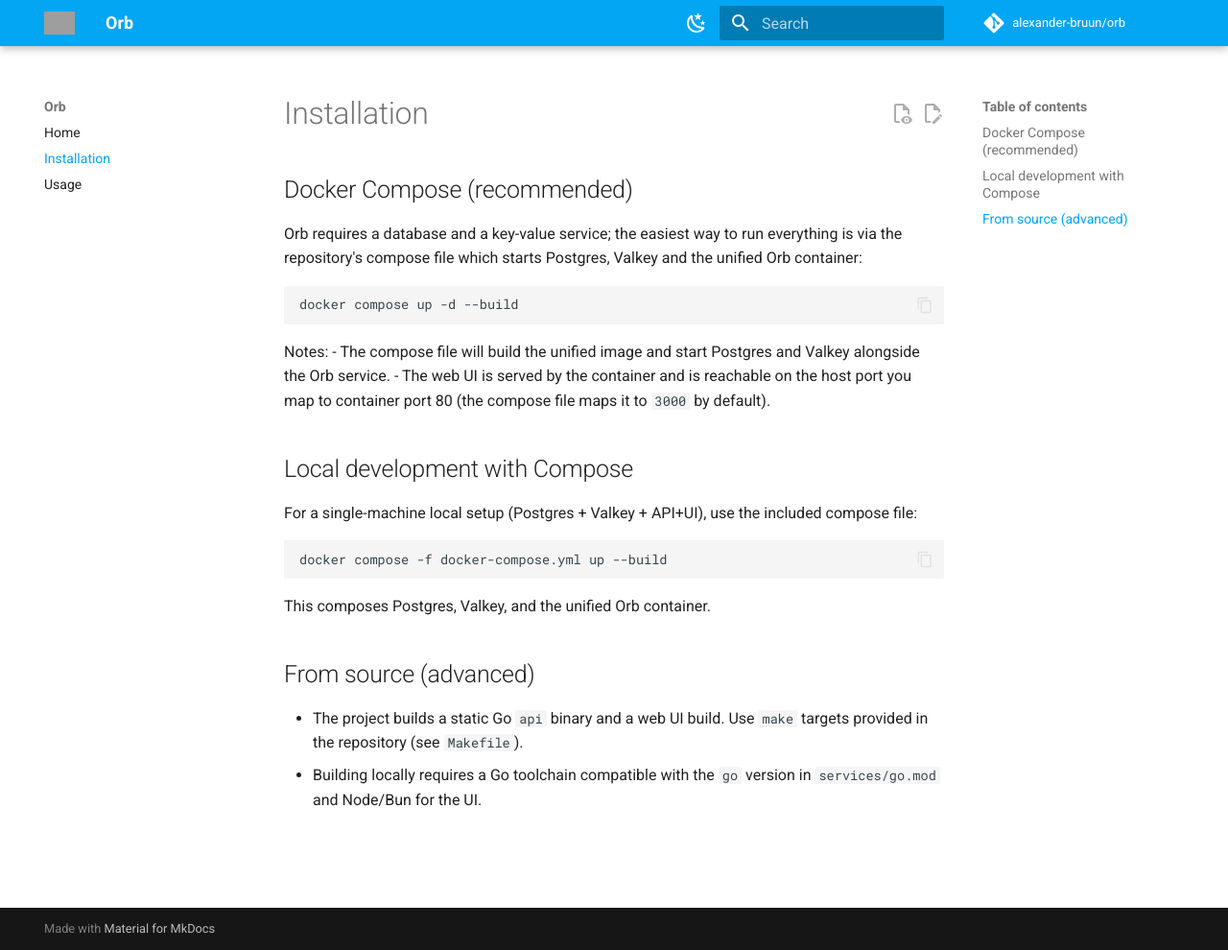
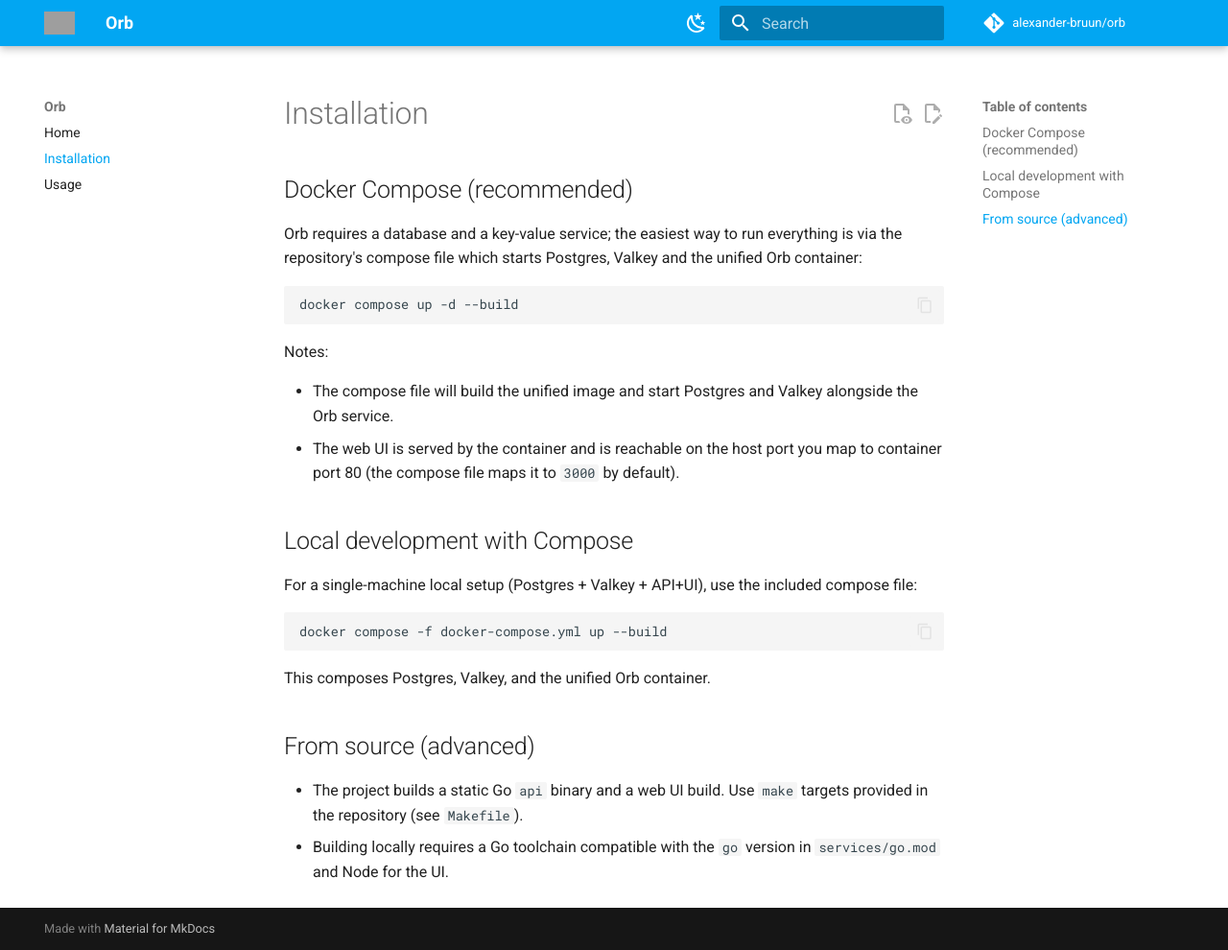
Before and after one commit to alexander-bruun/Orb, an MkDocs documentation site: the page built from docs/installation.md, in a window 1280 px wide and 990 px high. Shown: the whole window at 96% size. Built offline with MkDocs 1.6.1 and Material for MkDocs 9.7.7, drawn with Linux system fonts in a browser that asks for light colours; comment, search, counter and statistics services are not loaded; grey boxes are pictures that could not be loaded.

Commit message:
ci: Switch to node for Capacitor build support

````diff
--- a/docs/installation.md
+++ b/docs/installation.md
@@ -9,6 +9,7 @@
 ```
 
 Notes:
+
 - The compose file will build the unified image and start Postgres and Valkey alongside the Orb service.
 - The web UI is served by the container and is reachable on the host port you map to container port 80 (the compose file maps it to `3000` by default).
 
@@ -25,4 +26,4 @@
 ## From source (advanced)
 
 - The project builds a static Go `api` binary and a web UI build. Use `make` targets provided in the repository (see `Makefile`).
-- Building locally requires a Go toolchain compatible with the `go` version in `services/go.mod` and Node/Bun for the UI.
+- Building locally requires a Go toolchain compatible with the `go` version in `services/go.mod` and Node for the UI.
````
Also changed, not shown: 6 other files.
